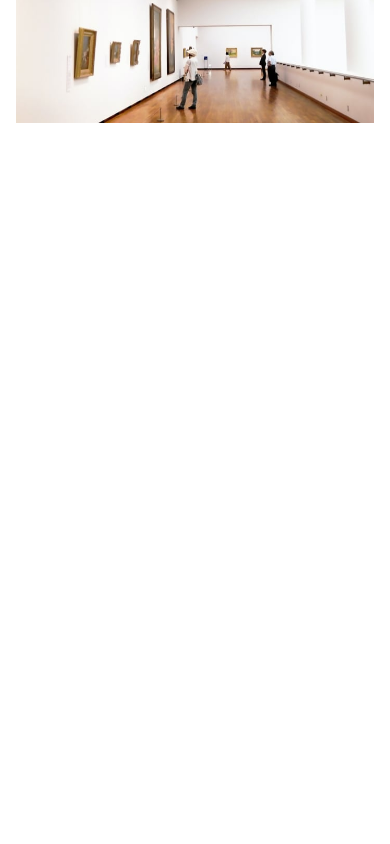
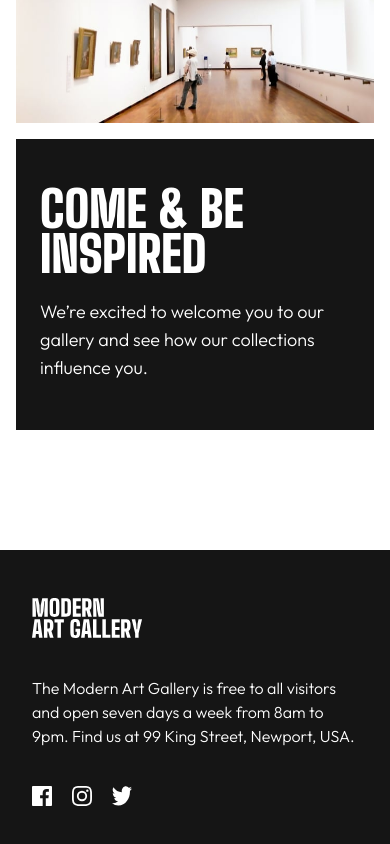
Before and after one commit to Mikoyzskie/fm-art-gallery, a Next.js app: page / in a window 390 px wide. Shown: the part 1955-2799 px from the top of the page. Before the commit the page ends 2078 px from the top, so only its background shows below. Built offline with nearby package versions, Linux system fonts and the light colour scheme.

Commit message:
first page mobile

```diff
--- a/src/app/page.tsx
+++ b/src/app/page.tsx
@@ -3,7 +3,8 @@ import Image from "next/image";
 
 export default function Home() {
   return (
-    <main>
+    <>
+      <main className="pb-[120px]">
         <Image
           src={"/mobile/image-hero@2x.jpg"}
           alt="hero image"
@@ -30,7 +31,7 @@ export default function Home() {
             className="pb-8"
           />
           <h2 className="text-[#151515] pb-[21px] font-black text-[50px] leading-[45px] uppercase">Your Day<br /> at the Gallery</h2>
-        <p className={`${outfit.className} text-[##444444] text-lg`}>Wander through our distinct collections and find new insights about our artists. Dive into the details of their creative process.</p>
+          <p className={`${outfit.className} text-[#444444] text-lg`}>Wander through our distinct collections and find new insights about our artists. Dive into the details of their creative process.</p>
           <Image
             src={"/mobile/image-grid-2@2x.jpg"}
             alt="hero image"
@@ -43,9 +44,45 @@ export default function Home() {
             alt="art gallery"
             width={686}
             height={400}
+            className="pb-4"
           />
+          <div className="bg-[#151515] text-white px-6 py-12">
+            <h2 className="pb-[21px] font-black text-[50px] leading-[45px] uppercase">COME &amp; BE INSPIRED</h2>
+            <p className={`${outfit.className} text-lg`}>{"We’re excited to welcome you to our gallery and see how our collections influence you."}</p>
+          </div>
         </div>
 
       </main>
+      <footer className="bg-[#151515] text-white px-8 py-12">
+        <Image
+          src={"/logo-light.svg"}
+          alt="logo footer"
+          width={111}
+          height={40}
+          className="pb-[38px]"
+        />
+        <p className={`${outfit.className} pb-[38px]`}>The Modern Art Gallery is free to all visitors and open seven days a week from 8am to 9pm. Find us at 99 King Street, Newport, USA.</p>
+        <div className="flex gap-5">
+          <Image
+            src={"/icon-facebook.svg"}
+            alt="facebook icon"
+            width={20}
+            height={20}
+          />
+          <Image
+            src={"/icon-instagram.svg"}
+            alt="instagram icon"
+            width={20}
+            height={20}
+          />
+          <Image
+            src={"/icon-twitter.svg"}
+            alt="twitter icon"
+            width={20}
+            height={20}
+          />
+        </div>
+      </footer>
+    </>
   );
 }
```
Lines whose indentation alone changed are shown as unchanged.
